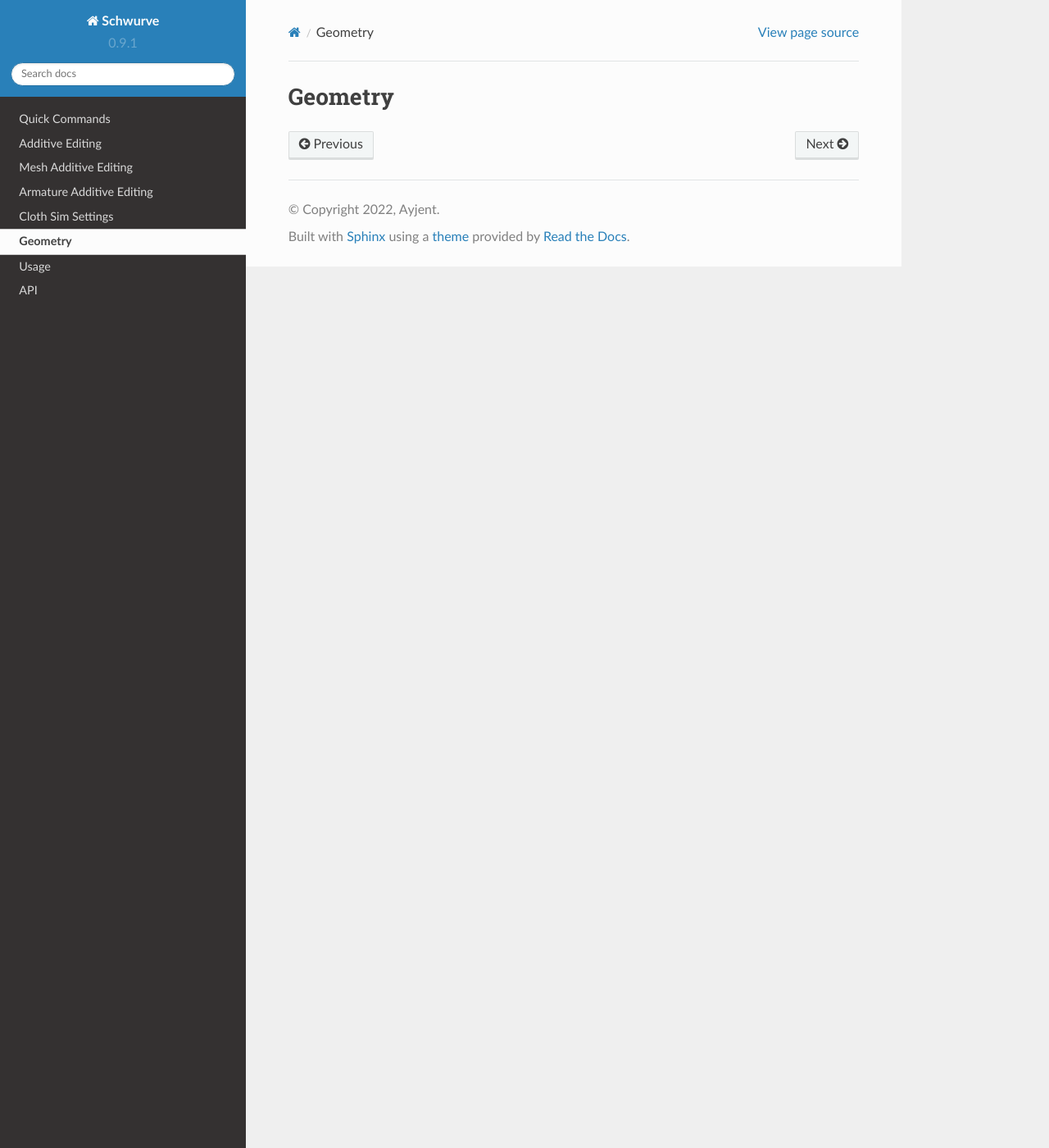
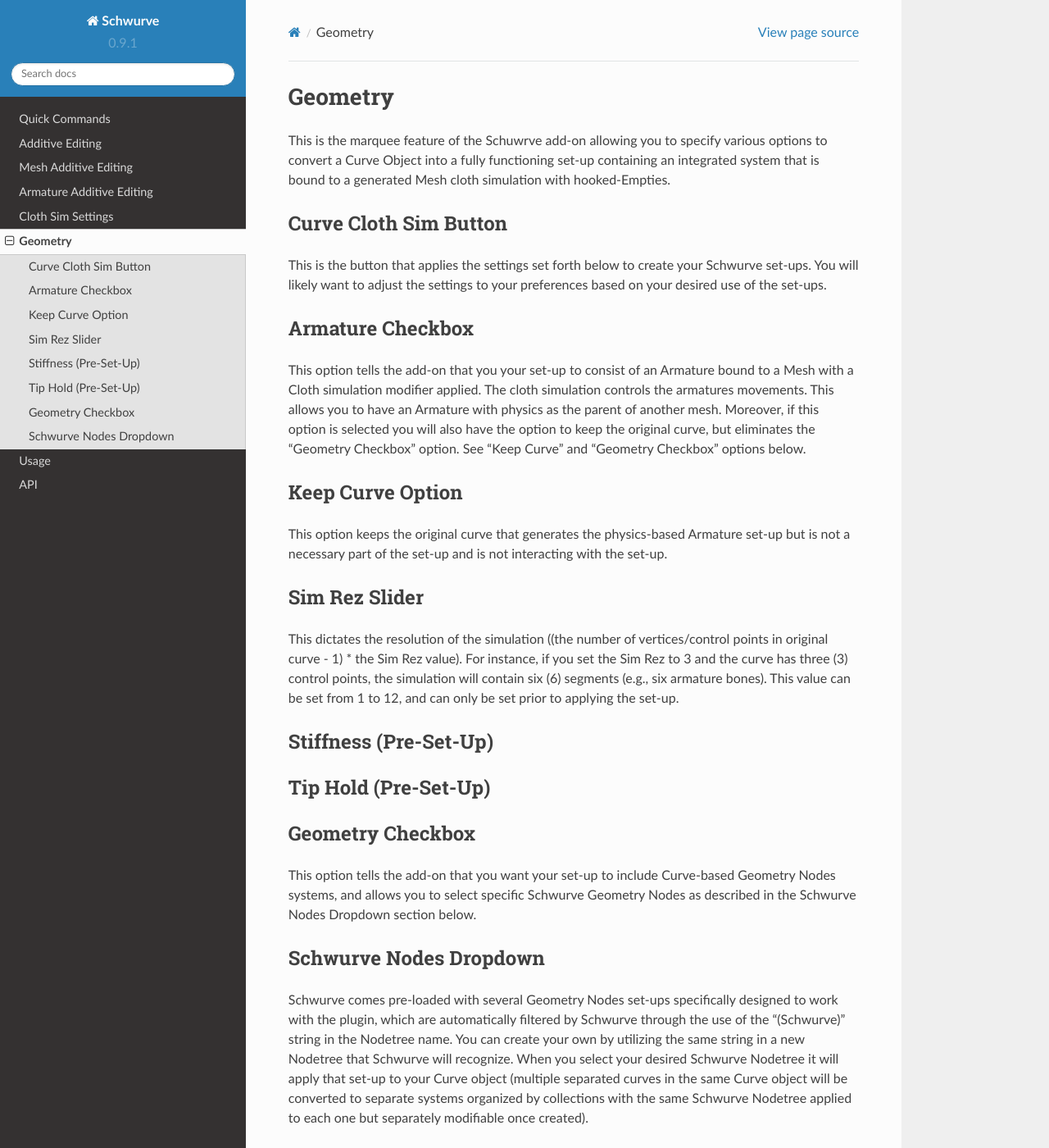
Before and after one commit to Ayjent/SchwurveTest, a Sphinx documentation site: the page built from docs/source/geometry.rst, in a window 1280 px wide and 1400 px high. Shown: the whole window at 82% size. Built offline with Sphinx 7.4.7 and the Read the Docs theme 2.0.0, drawn with Linux system fonts in a browser that asks for light colours.

Commit message:
Add files via upload

```diff
--- a/docs/source/geometry.rst
+++ b/docs/source/geometry.rst
@@ -1,2 +1,53 @@
 Geometry
 --------
+
+This is the marquee feature of the Schuwrve add-on allowing you to specify various options to convert a Curve Object into a fully functioning set-up containing
+an integrated system that is bound to a generated Mesh cloth simulation with hooked-Empties.
+
+Curve Cloth Sim Button
+======================
+
+This is the button that applies the settings set forth below to create your Schwurve set-ups.  You will likely want to adjust the settings to your preferences
+based on your desired use of the set-ups.
+
+Armature Checkbox
+=================
+
+This option tells the add-on that you your set-up to consist of an Armature bound to a Mesh with a Cloth simulation modifier applied.  The cloth simulation
+controls the armatures movements.  This allows you to have an Armature with physics as the parent of another mesh.  Moreover, if this option is selected you
+will also have the option to keep the original curve, but eliminates the "Geometry Checkbox" option.  See "Keep Curve" and "Geometry Checkbox" options below.
+
+Keep Curve Option
+=================
+
+This option keeps the original curve that generates the physics-based Armature set-up but is not a necessary part of the set-up and is not interacting with
+the set-up.
+
+Sim Rez Slider
+==============
+
+This dictates the resolution of the simulation ((the number of vertices/control points in original curve - 1) * the Sim Rez value).  For instance, if you set the
+Sim Rez to 3 and the curve has three (3) control points, the simulation will contain six (6) segments (e.g., six armature bones).  This value can be set from 1
+to 12, and can only be set prior to applying the set-up.
+
+Stiffness (Pre-Set-Up)
+======================
+
+Tip Hold (Pre-Set-Up)
+=====================
+
+
+
+Geometry Checkbox
+=================
+
+This option tells the add-on that you want your set-up to include Curve-based Geometry Nodes systems, and allows you to select specific Schwurve Geometry Nodes
+as described in the Schwurve Nodes Dropdown section below.
+
+Schwurve Nodes Dropdown
+=======================
+
+Schwurve comes pre-loaded with several Geometry Nodes set-ups specifically designed to work with the plugin, which are automatically filtered by Schwurve through
+the use of the "(Schwurve)" string in the Nodetree name.  You can create your own by utilizing the same string in a new Nodetree that Schwurve will recognize.
+When you select your desired Schwurve Nodetree it will apply that set-up to your Curve object (multiple separated curves in the same Curve object will be
+converted to separate systems organized by collections with the same Schwurve Nodetree applied to each one but separately modifiable once created).
```
